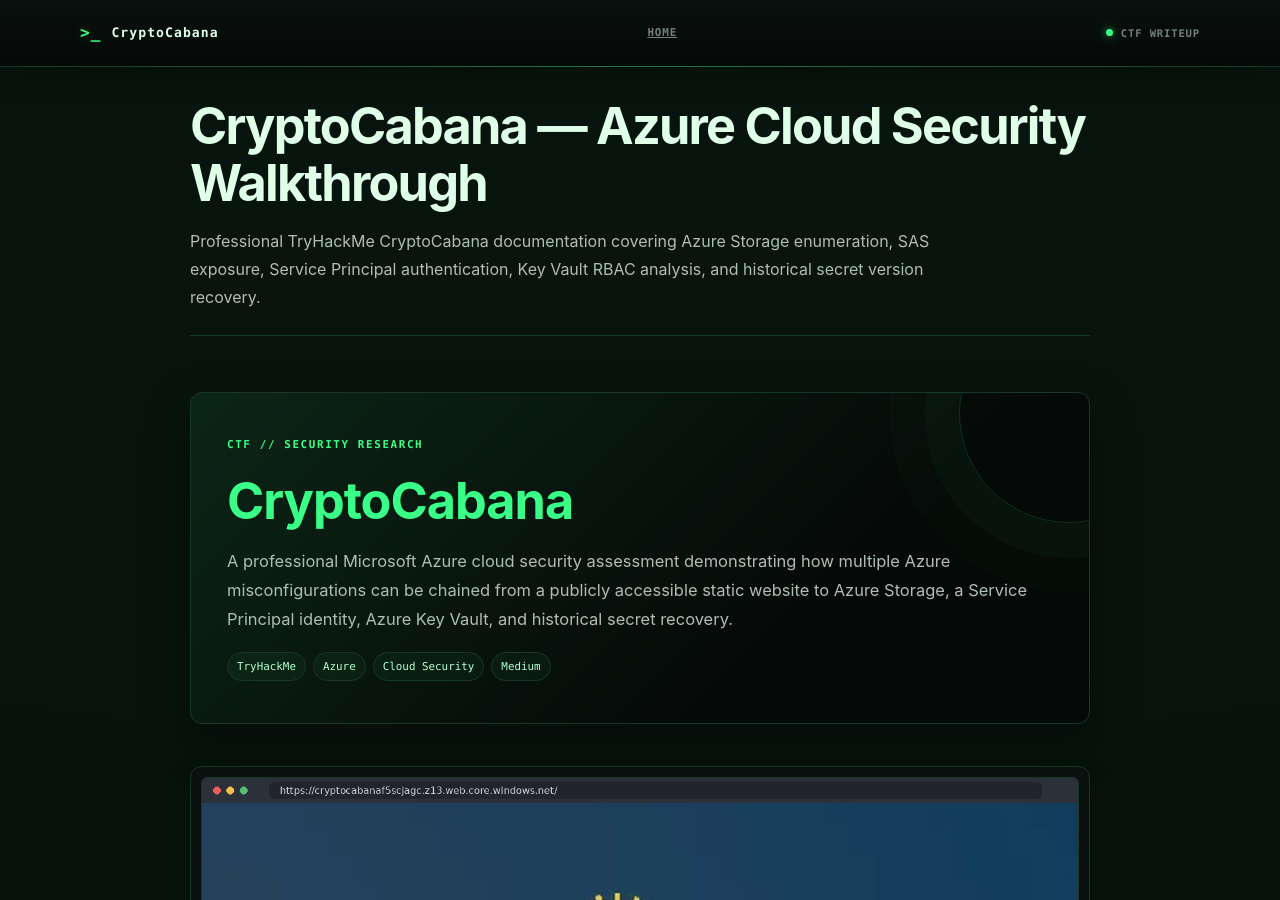
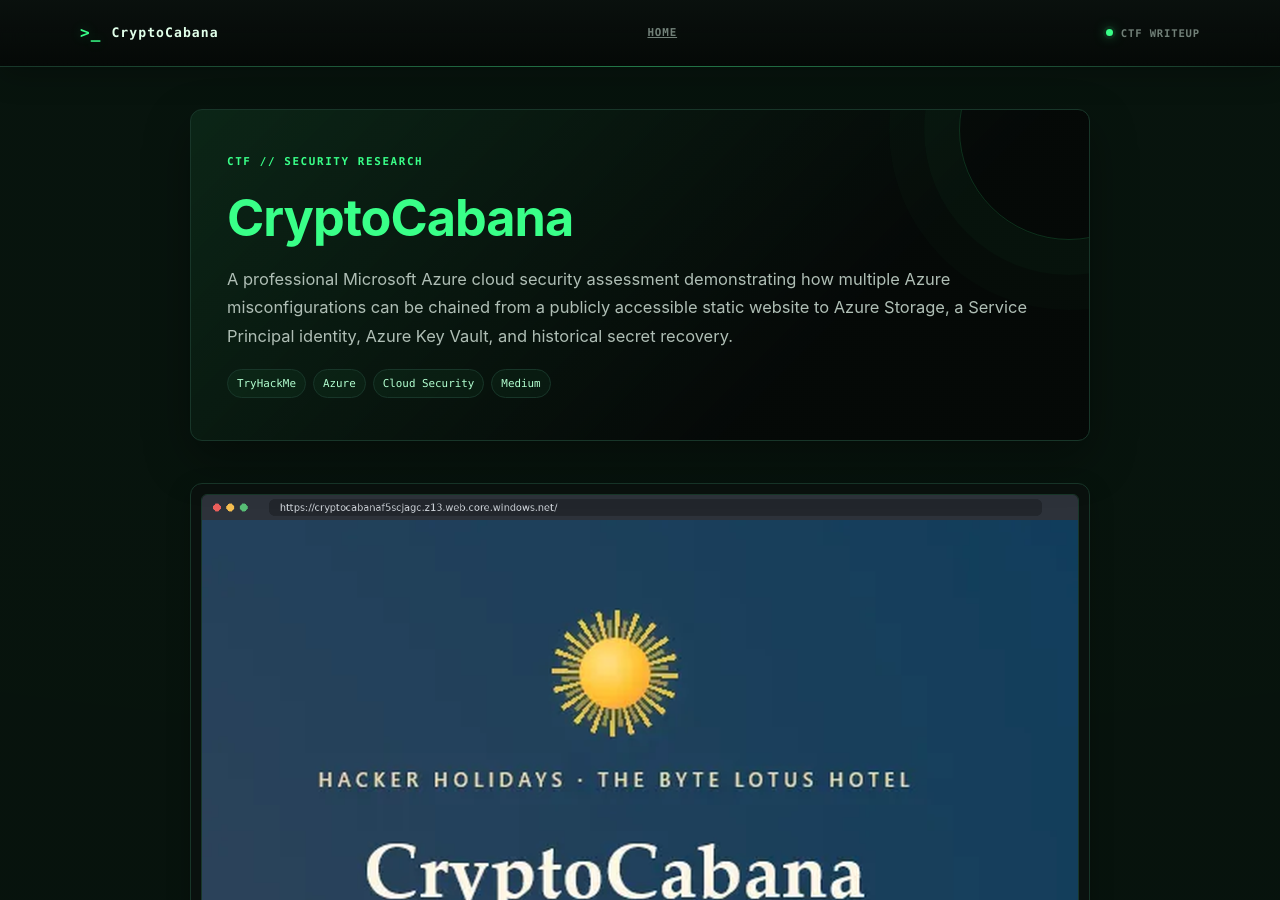
Before and after one commit to anurag-rvnkr1/CryptoCabana-TryHackMe-Walkthrough, a Jekyll site: the page built from docs/index.md, in a window 1280 px wide and 900 px high. Built offline with Jekyll 4.4.1, drawn with Linux system fonts in a browser that asks for light colours; our own code applies the rules of GitHub Pages for plain Markdown files.

Commit message:
Remove front matter from index.md
Removed front matter from the documentation index file.

```diff
--- a/docs/index.md
+++ b/docs/index.md
@@ -1,9 +1,3 @@
----
-layout: default
-title: "CryptoCabana — Azure Cloud Security Walkthrough"
-description: "Professional TryHackMe CryptoCabana documentation covering Azure Storage enumeration, SAS exposure, Service Principal authentication, Key Vault RBAC analysis, and historical secret version recovery."
----
-
 <div class="ctf-hero">
 
 <h1>CryptoCabana</h1>
```
